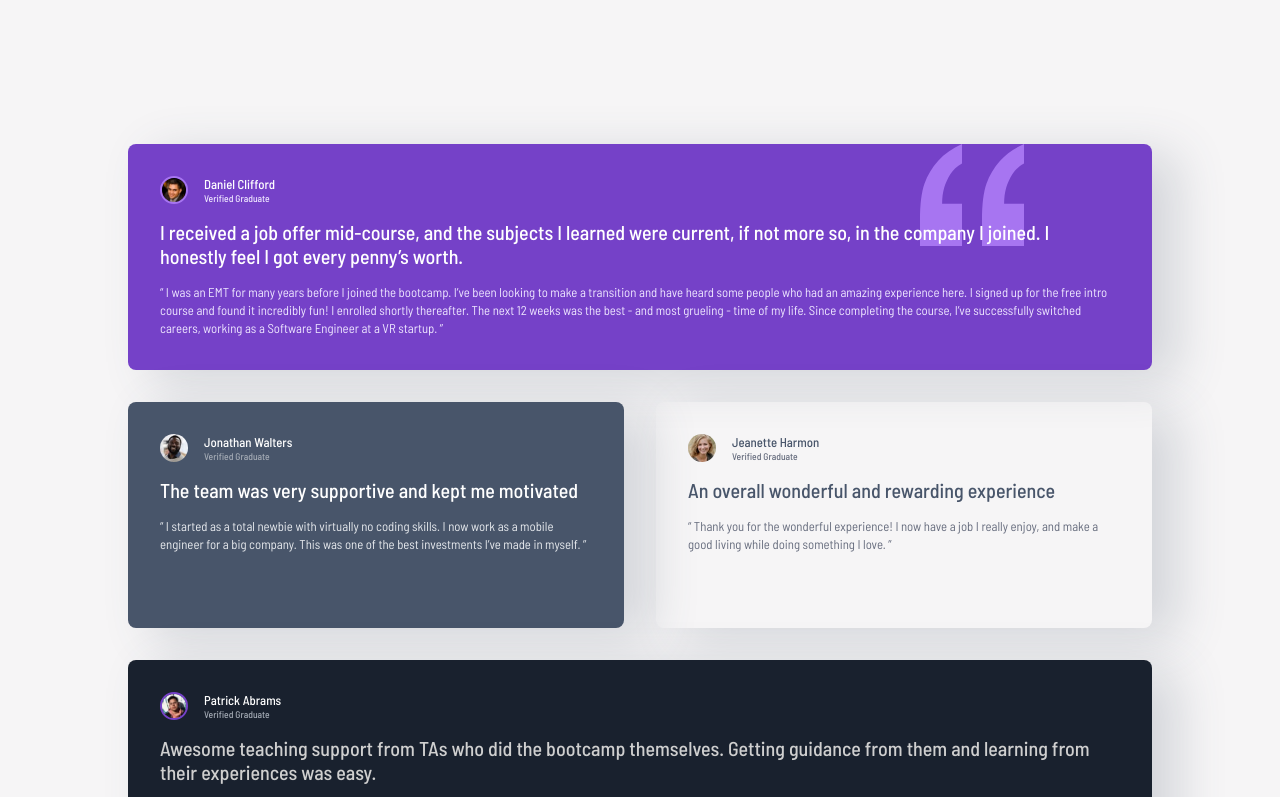
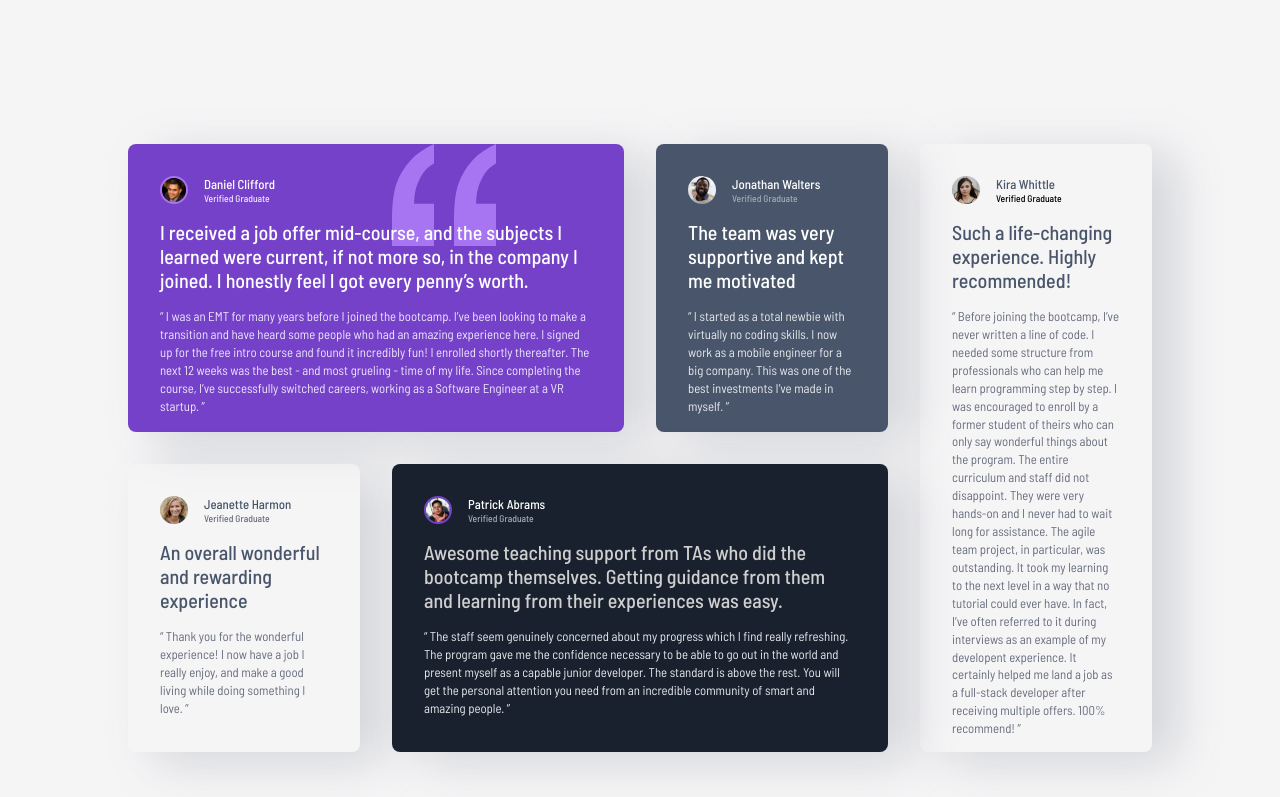
Before and after one commit to maryam-hytham/testimonials-grid-section, a website: page index.html in a window 1280 px wide. Shown: the top 797 px of the page. Drawn offline with Linux system fonts and the light colour scheme.

Commit message:
Add desktop grid layout for testimonials section

```diff
--- a/styles.css
+++ b/styles.css
@@ -133,7 +133,7 @@ blockquote {
     grid-template-rows: repeat(4, 1fr);
     gap: 2rem;
   }
-  .card{
+  .card {
     margin: 0;
   }
   .card.a {
@@ -146,9 +146,33 @@ blockquote {
     grid-column: span 2;
   }
 }
+/*desktop*/
 @media screen and (min-width: 56.25rem) {
   body {
     padding: 9rem 8rem;
   }
-
+  main {
+    display: grid;
+    grid-template-columns: repeat(4, 1fr);
+    grid-template-rows: repeat(2, 288px);
+    gap: 2rem;
+    grid-template-areas:
+      "a a b e"
+      "c d d e";
+  }
+  .card.a {
+    grid-area: a;
+  }
+  .card.b {
+    grid-area: b;
+  }
+  .card.c {
+    grid-area: c;
+  }
+  .card.d {
+    grid-area: d;
+  }
+  .card.e {
+    grid-area: e;
+  }
 }
```
